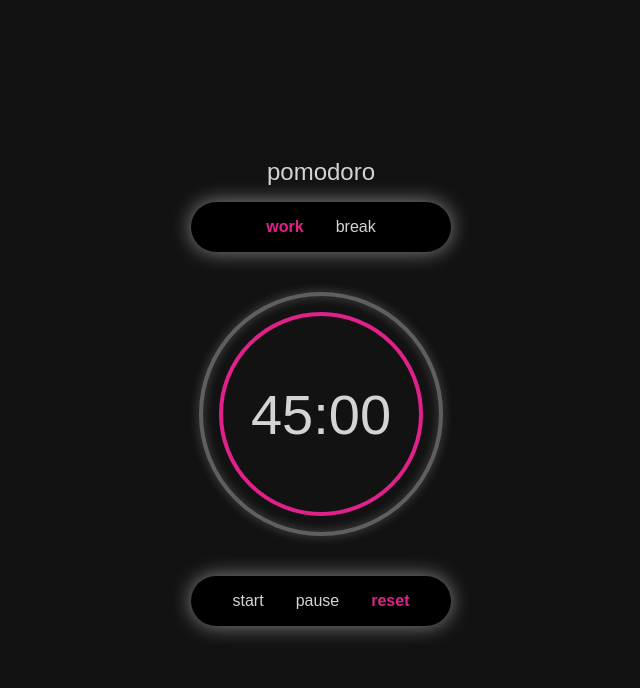
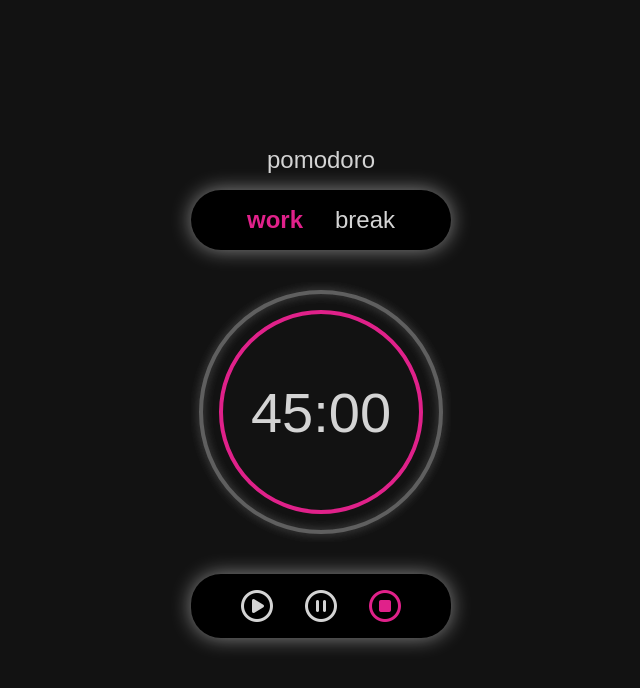
Before and after one commit to GitGabRT/Pomodoro, a plain HTML site: page index.html in a window 1280 px wide. Shown: the whole page, without its empty margins (319-959 px from the left). Drawn offline with Linux system fonts and the light colour scheme.

Commit message:
added icons

```diff
--- a/index.html
+++ b/index.html
@@ -1,6 +1,7 @@
 <!DOCTYPE html>
 <html lang="en">
 <head>
+    <script src="https://kit.fontawesome.com/2d07acb71b.js" crossorigin="anonymous"></script>
     <meta charset="UTF-8">
     <meta name="viewport" content="width=device-width, initial-scale=1.0">
     <title>Gabriels Pomodoro</title>
@@ -32,9 +33,9 @@
             </div>
         </div>
         <div class="controls">
-            <button id="start-btn"class="active">start</button>
-            <button id="pause-btn">pause</button>
-            <button id="reset-btn">reset</button>
+            <button id="start-btn"class="active"><i class="fa-regular fa-circle-play fa-2x"></i></button>
+            <button id="pause-btn"><i class="fa-regular fa-circle-pause fa-2x"></i></button>
+            <button id="reset-btn"><i class="fa-regular fa-circle-stop fa-2x"></i></button>
         </div>
         <audio id="alarm-sound" src="mixkit-data-scaner-2847.wav" preload="auto"></audio>
     </div>
--- a/script.js
+++ b/script.js
@@ -40,7 +40,7 @@ function updateDisplay() {
     const seconds = (timeRemaining % 60).toString().padStart(2, '0');
     timeDisplay.textContent = `${minutes}:${seconds}`;
 }
-//funkar ej fruktansvärt frustrerande
+
 function updateProgressRing() {
     const totalTime = isWorkMode ? workTime : breakTime;
     const circumference = 2 * Math.PI * 100; // Circumference of the circle with radius 100
@@ -63,13 +63,16 @@ function startTimer() {
             } else {
                 clearInterval(timer);
                 timer = null;
+
                 alarmSound.play();
                 if (isWorkMode) {
                     switchMode(false);
                 } else {
                     switchMode(true);
                 }
-                startTimer();
+                setTimeout(function() {
+                    startTimer();
+                }, (3 * 1000));
             }
         }, 1000);
     }
--- a/style.css
+++ b/style.css
@@ -33,7 +33,7 @@ h1 {
     background: none;
     border: none;
     color: #d4d4d4;
-    font-size: 1rem;
+    font-size: 1.5rem;
     padding: 0.5rem 1rem;
     cursor: pointer;
     position: relative;
```
